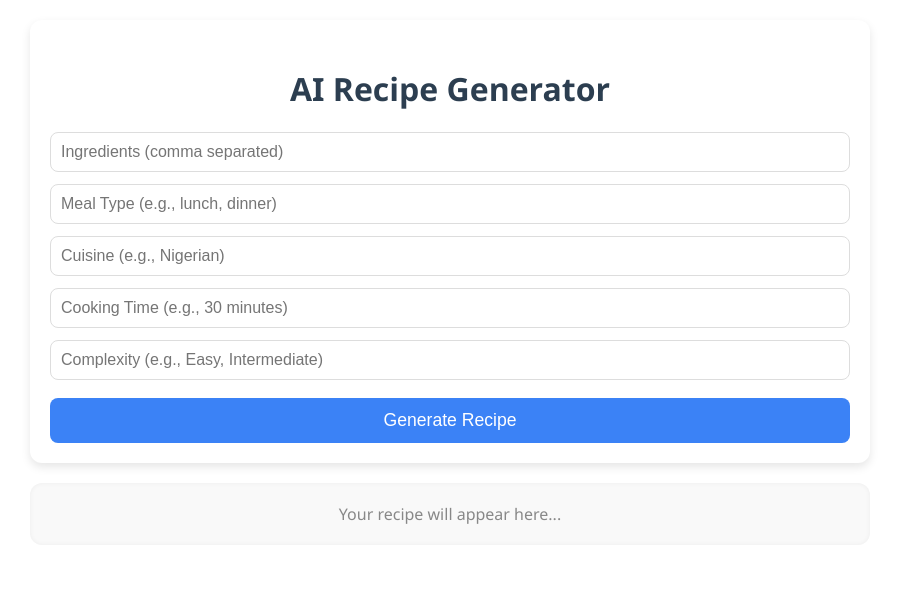
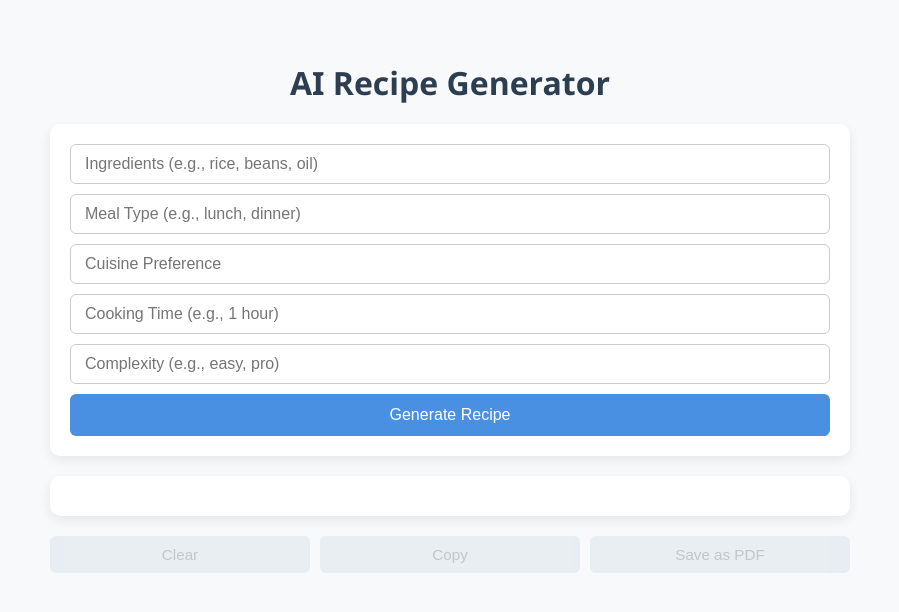
Before and after one commit to Enenche23/Recipe_Gen, a React (Create React App) app in the folder client/: page / in a window 1280 px wide. Shown: the top 612 px of the page, without its empty margins (190-1089 px from the left). Built offline with nearby package versions, Linux system fonts and the light colour scheme.

Commit message:
tweeked further

```diff
--- a/client/src/App.css
+++ b/client/src/App.css
@@ -1,114 +1,120 @@
-/* Container styling */
+/* App.css */
+
+body {
+  font-family: 'Segoe UI', Tahoma, Geneva, Verdana, sans-serif;
+  background: #f7f9fb;
+  margin: 0;
+  padding: 20px;
+  color: #333;
+}
+
 .app-container {
+  max-width: 800px;
+  margin: auto;
+  padding: 20px;
+}
+
+.recipe-title {
+  text-align: center;
+  font-size: 2rem;
+  margin-bottom: 20px;
+  color: #2c3e50;
+}
+
+.recipe-card {
+  background: #fff;
+  border-radius: 10px;
+  padding: 20px;
+  box-shadow: 0 4px 12px rgba(0, 0, 0, 0.08);
   display: flex;
   flex-direction: column;
-  align-items: center;
-  padding: 20px;
-  max-width: 800px;
-  margin: auto;
-  font-family: 'Segoe UI', Tahoma, Geneva, Verdana, sans-serif;
-}
-
-/* Card styling */
-.recipe-card {
-  background-color: #ffffff;
-  padding: 20px;
-  border-radius: 12px;
-  box-shadow: 0 4px 10px rgba(0, 0, 0, 0.1);
-  width: 100%;
+  gap: 10px;
   margin-bottom: 20px;
 }
 
-/* App title */
-.recipe-title {
-  font-size: 2em;
-  text-align: center;
-  color: #2c3e50;
-  margin-bottom: 16px;
+.input-field {
+  padding: 10px 14px;
+  font-size: 1rem;
+  border: 1px solid #ccc;
+  border-radius: 6px;
+  outline: none;
+  transition: border-color 0.2s ease;
 }
 
-/* Form inputs */
-.input-field {
-  width: 100%;
-  padding: 10px;
-  margin: 6px 0;
-  border: 1px solid #ddd;
-  border-radius: 8px;
-  font-size: 1em;
-  box-sizing: border-box;
+.input-field:focus {
+  border-color: #4a90e2;
 }
 
-/* Generate button */
 .generate-btn {
-  width: 100%;
   padding: 12px;
-  margin-top: 12px;
-  background-color: #3b82f6;
+  font-size: 1rem;
+  background: #4a90e2;
   color: #fff;
   border: none;
-  border-radius: 8px;
+  border-radius: 6px;
   cursor: pointer;
-  font-size: 1.1em;
-  transition: background-color 0.3s ease;
+  transition: background 0.2s ease;
 }
 
 .generate-btn:hover {
-  background-color: #2563eb;
+  background: #357ab8;
 }
 
 .generate-btn:disabled {
-  opacity: 0.6;
+  background: #a0c4ee;
   cursor: not-allowed;
 }
 
-/* Recipe output styling */
-.recipe-output {
-  background-color: #f9f9f9;
-  width: 100%;
-  padding: 20px;
-  border-radius: 12px;
-  box-shadow: inset 0 0 5px rgba(0,0,0,0.05);
-  margin-bottom: 20px;
-  white-space: pre-wrap;
+.generated-title {
+  text-align: center;
+  font-size: 1.6rem;
+  color: #34495e;
+  margin-bottom: 16px;
+  font-weight: 600;
 }
 
-/* Generated recipe title */
-.generated-title {
-  font-size: 1.8em;
-  font-weight: bold;
-  color: #1e3a8a;
-  text-align: center;
-  margin-bottom: 12px;
-}
-
-/* Recipe text */
-.recipe-text {
-  font-size: 1em;
-  color: #333;
+.recipe-output {
+  background: #fff;
+  border-radius: 10px;
+  padding: 20px;
+  margin-bottom: 20px;
+  box-shadow: 0 4px 12px rgba(0, 0, 0, 0.08);
   line-height: 1.6;
 }
 
-/* Action buttons */
+.recipe-text h2,
+.recipe-text h3,
+.recipe-text strong {
+  color: #2c3e50;
+}
+
+.recipe-text ul,
+.recipe-text ol {
+  padding-left: 20px;
+}
+
 .recipe-actions {
   display: flex;
   justify-content: center;
+  gap: 10px;
+  margin-top: 10px;
   flex-wrap: wrap;
-  gap: 10px;
 }
 
 .action-btn {
-  background-color: #f0f0f0;
+  flex: 1;
+  min-width: 100px;
+  padding: 10px;
+  font-size: 0.95rem;
+  background-color: #e0e7ef;
   border: none;
-  padding: 10px 16px;
   border-radius: 6px;
   cursor: pointer;
   transition: background-color 0.2s ease;
-  font-size: 1em;
-  min-width: 100px;
 }
 
 .action-btn:hover {
-  background-color: #ddd;
+  background-color: #ccd9e8;
 }
 
 .action-btn:disabled {
@@ -116,24 +122,18 @@
   cursor: not-allowed;
 }
 
-/* Placeholder text styling */
-.placeholder-text {
-  text-align: center;
-  color: #888;
-}
-
 /* Responsive adjustments */
 @media (max-width: 600px) {
+  .generate-btn, .action-btn {
+    font-size: 0.9rem;
+    padding: 10px;
+  }
+
   .recipe-title {
-    font-size: 1.6em;
+    font-size: 1.6rem;
   }
+
   .generated-title {
-    font-size: 1.4em;
-  }
-  .input-field {
-    font-size: 0.95em;
-  }
-  .generate-btn {
-    font-size: 1em;
+    font-size: 1.4rem;
   }
 }
--- a/client/src/App.js
+++ b/client/src/App.js
@@ -1,136 +1,137 @@
-import React, { useState, useRef } from 'react';
-import './App.css';
+import React, { useState, useRef } from "react";
+import { marked } from "marked";
+import "./App.css";
 
 function App() {
-  const [formData, setFormData] = useState({
-    ingredients: '',
-    mealType: '',
-    cuisine: '',
-    cookingTime: '',
-    complexity: ''
-  });
-  const [recipe, setRecipe] = useState('');
-  const [loading, setLoading] = useState(false);
+  const [ingredients, setIngredients] = useState("");
+  const [mealType, setMealType] = useState("");
+  const [cuisine, setCuisine] = useState("");
+  const [cookingTime, setCookingTime] = useState("");
+  const [complexity, setComplexity] = useState("");
+  const [recipe, setRecipe] = useState("");
+  const [title, setTitle] = useState("");  // new title state
+
+  const [isLoading, setIsLoading] = useState(false);
   const recipeRef = useRef(null);
 
-  const onSubmit = async () => {
-    setLoading(true);
-    setRecipe('');
-    console.log('Submitting:', formData);
+  const handleGenerate = async () => {
+    setRecipe("");
+    setTitle("");
+    setIsLoading(true);
+    const url = `https://recipe-backend-47av.onrender.com/recipeStream?ingredients=${encodeURIComponent(
+      ingredients
+    )}&mealType=${encodeURIComponent(mealType)}&cuisine=${encodeURIComponent(
+      cuisine
+    )}&cookingTime=${encodeURIComponent(
+      cookingTime
+    )}&complexity=${encodeURIComponent(complexity)}`;
 
-    const params = new URLSearchParams(formData).toString();
-    const url = `https://recipe-backend-47av.onrender.com/recipeStream?${params}`;
-    console.log('Connecting to:', url);
+    console.log("Connecting to:", url);
 
     const eventSource = new EventSource(url);
-
-    let finalRecipe = '';
+    let firstChunk = true;
 
     eventSource.onmessage = (e) => {
       const data = JSON.parse(e.data);
-      if (data.action === 'chunk') {
-        finalRecipe += data.chunk;
-        setRecipe((prev) => prev + data.chunk);
-      } else if (data.action === 'close') {
+      if (data.action === "chunk") {
+        if (firstChunk) {
+          // Try to extract first heading as title
+          const match = data.chunk.match(/##\s*(.*)/);
+          if (match) {
+            setTitle(match[1].trim());
+          }
+          firstChunk = false;
+        } else {
+          setRecipe((prev) => prev + data.chunk + "\n");
+        }
+      } else if (data.action === "close") {
+        setIsLoading(false);
         eventSource.close();
-        setLoading(false);
       }
     };
 
     eventSource.onerror = (err) => {
-      console.error('EventSource error:', err);
+      console.error("EventSource error:", err);
       eventSource.close();
-      setLoading(false);
+      setIsLoading(false);
     };
   };
 
-  const clearRecipe = () => {
-    setRecipe('');
-  };
-
-  const copyRecipe = () => {
-    navigator.clipboard.writeText(recipe);
-    alert('Recipe copied to clipboard!');
-  };
-
-  const saveAsPDF = () => {
-    const element = document.createElement('a');
-    const file = new Blob([recipe], { type: 'application/pdf' });
-    element.href = URL.createObjectURL(file);
-    element.download = 'recipe.pdf';
-    document.body.appendChild(element);
-    element.click();
-    document.body.removeChild(element);
-  };
-
-  // 🪄 Extract title (first ## ...) and the rest
-  const titleMatch = recipe.match(/^##\s*(.*)/);
-  const recipeTitle = titleMatch ? titleMatch[1] : '';
-  const recipeBody = titleMatch ? recipe.replace(titleMatch[0], '').trim() : recipe;
-
   return (
     <div className="app-container">
+      <h1 className="recipe-title">AI Recipe Generator</h1>
+
       <div className="recipe-card">
-        <h2 className="recipe-title">AI Recipe Generator</h2>
         <input
           className="input-field"
-          type="text"
-          placeholder="Ingredients (comma separated)"
-          value={formData.ingredients}
-          onChange={(e) => setFormData({ ...formData, ingredients: e.target.value })}
+          value={ingredients}
+          onChange={(e) => setIngredients(e.target.value)}
+          placeholder="Ingredients (e.g., rice, beans, oil)"
         />
         <input
           className="input-field"
-          type="text"
+          value={mealType}
+          onChange={(e) => setMealType(e.target.value)}
           placeholder="Meal Type (e.g., lunch, dinner)"
-          value={formData.mealType}
-          onChange={(e) => setFormData({ ...formData, mealType: e.target.value })}
         />
         <input
           className="input-field"
-          type="text"
-          placeholder="Cuisine (e.g., Nigerian)"
-          value={formData.cuisine}
-          onChange={(e) => setFormData({ ...formData, cuisine: e.target.value })}
+          value={cuisine}
+          onChange={(e) => setCuisine(e.target.value)}
+          placeholder="Cuisine Preference"
         />
         <input
           className="input-field"
-          type="text"
-          placeholder="Cooking Time (e.g., 30 minutes)"
-          value={formData.cookingTime}
-          onChange={(e) => setFormData({ ...formData, cookingTime: e.target.value })}
+          value={cookingTime}
+          onChange={(e) => setCookingTime(e.target.value)}
+          placeholder="Cooking Time (e.g., 1 hour)"
         />
         <input
           className="input-field"
-          type="text"
-          placeholder="Complexity (e.g., Easy, Intermediate)"
-          value={formData.complexity}
-          onChange={(e) => setFormData({ ...formData, complexity: e.target.value })}
+          value={complexity}
+          onChange={(e) => setComplexity(e.target.value)}
+          placeholder="Complexity (e.g., easy, pro)"
         />
-
-        <button className="generate-btn" onClick={onSubmit} disabled={loading}>
-          {loading ? 'Generating...' : 'Generate Recipe'}
+        <button
+          className="generate-btn"
+          onClick={handleGenerate}
+          disabled={isLoading}
+        >
+          {isLoading ? "Generating..." : "Generate Recipe"}
         </button>
       </div>
 
-      <div className="recipe-output" ref={recipeRef}>
-        {recipe ? (
-          <>
-            {recipeTitle && <h3 className="generated-title">{recipeTitle}</h3>}
-            <pre className="recipe-text">{recipeBody}</pre>
-          </>
-        ) : (
-          <div className="placeholder-text">Your recipe will appear here...</div>
-        )}
+      {title && <h2 className="generated-title">{title}</h2>}
+
+      <div
+        className="recipe-output recipe-text"
+        dangerouslySetInnerHTML={{ __html: marked.parse(recipe) }}
+      />
+
+      {/* Action buttons */}
+      <div className="recipe-actions">
+        <button
+          className="action-btn"
+          onClick={() => setRecipe("")}
+          disabled={!recipe}
+        >
+          Clear
+        </button>
+        <button
+          className="action-btn"
+          onClick={() => navigator.clipboard.writeText(title + "\n\n" + recipe)}
+          disabled={!recipe}
+        >
+          Copy
+        </button>
+        <button
+          className="action-btn"
+          onClick={() => window.print()}
+          disabled={!recipe}
+        >
+          Save as PDF
+        </button>
       </div>
-
-      {recipe && (
-        <div className="recipe-actions">
-          <button className="action-btn" onClick={clearRecipe}>Clear</button>
-          <button className="action-btn" onClick={copyRecipe}>Copy</button>
-          <button className="action-btn" onClick={saveAsPDF}>Save as PDF</button>
-        </div>
-      )}
     </div>
   );
 }
```
